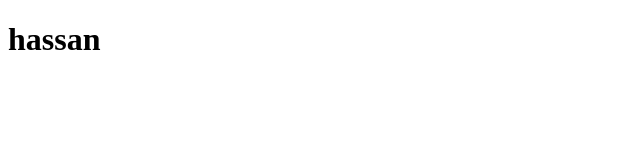
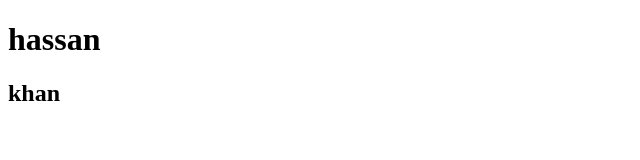
Before and after one commit to Hassanhnu9/First-Project, a plain HTML site: page index.html in a window 1280 px wide. Shown: the full height of the page, 0-640 px from the left. Drawn offline with Linux system fonts and the light colour scheme.

Commit message:
second commit

```diff
--- a/index.html
+++ b/index.html
@@ -7,5 +7,6 @@
 </head>
 <body>
     <h1>hassan</h1>
+    <h2>khan</h2>
 </body>
 </html>
```
